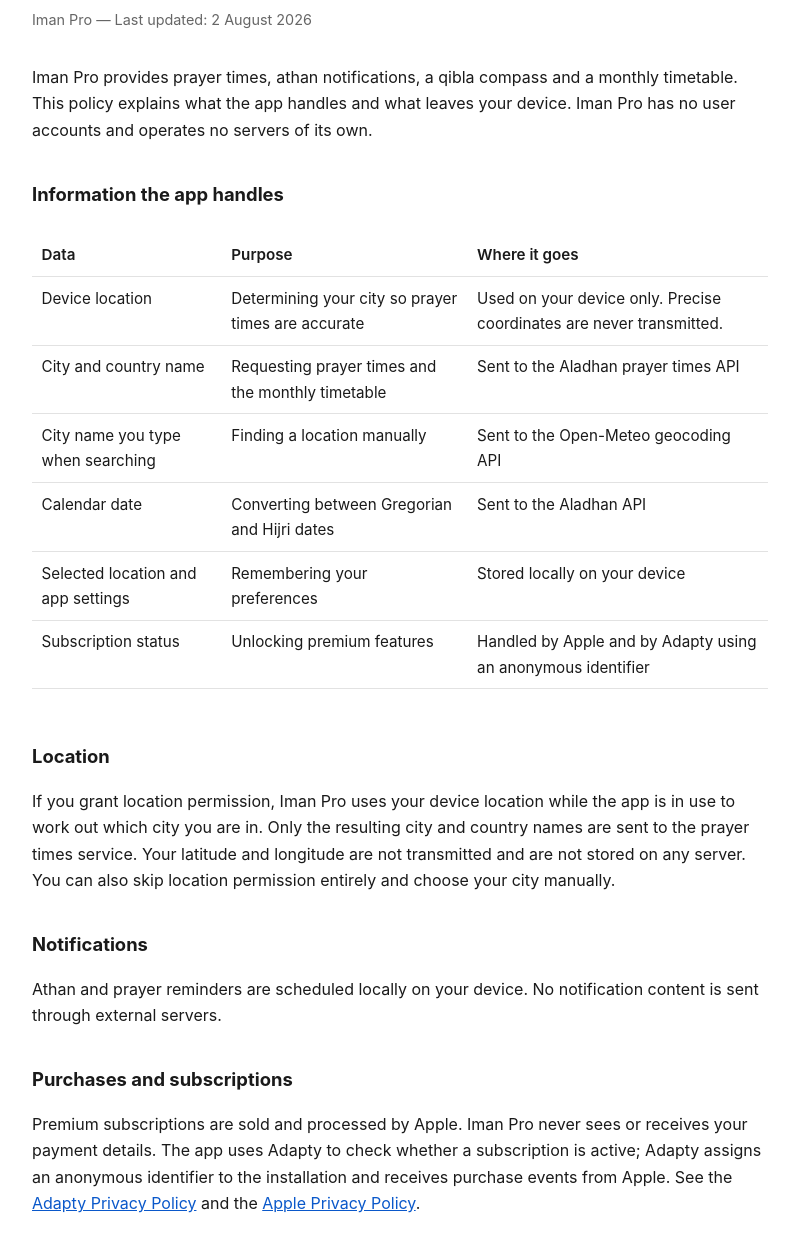
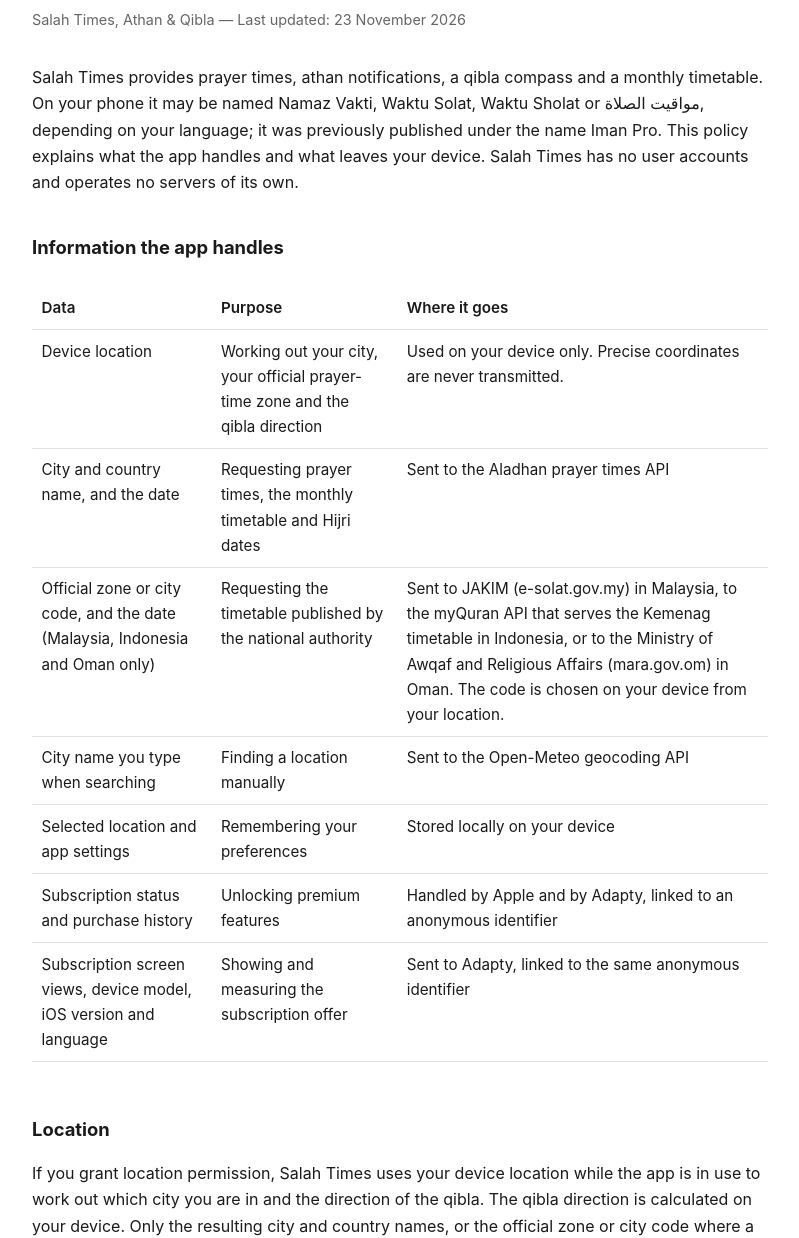
Before and after one commit to GrowtherLab/legal, a plain HTML site: page iman-pro/privacy.html in a window 1280 px wide. Shown: the part 124-1362 px from the top of the page, without its empty margins (240-1039 px from the left). Drawn offline with Linux system fonts and the light colour scheme.

Commit message:
Update the Salah Times privacy policy
Rename from Iman Pro to the store name; add the official timetable
services (JAKIM, Kemenag via myQuran, Oman's Ministry of Awqaf) that
receive a zone or city code derived on device; describe what Adapty
records (subscription screen views, device model, iOS version,
language) so the policy matches the App Privacy labels.

Co-Authored-By: Claude Opus 5.5 <noreply@anthropic.com>

```diff
--- a/iman-pro/privacy.html
+++ b/iman-pro/privacy.html
@@ -2,18 +2,20 @@
 <html lang="en">
 <meta charset="utf-8">
 <meta name="viewport" content="width=device-width, initial-scale=1">
-<title>Privacy Policy — Iman Pro</title>
+<title>Privacy Policy — Salah Times</title>
 <link rel="stylesheet" href="../assets/style.css">
 
 <p class="back"><a href="../">← GrowtherLab legal</a></p>
 
 <h1>Privacy Policy</h1>
-<p class="updated">Iman Pro — Last updated: 2 August 2026</p>
+<p class="updated">Salah Times, Athan &amp; Qibla — Last updated: 23 November 2026</p>
 
 <p>
-  Iman Pro provides prayer times, athan notifications, a qibla compass and a monthly
-  timetable. This policy explains what the app handles and what leaves your device.
-  Iman Pro has no user accounts and operates no servers of its own.
+  Salah Times provides prayer times, athan notifications, a qibla compass and a monthly
+  timetable. On your phone it may be named Namaz Vakti, Waktu Solat, Waktu Sholat or
+  مواقيت الصلاة, depending on your language; it was previously published under the name
+  Iman Pro. This policy explains what the app handles and what leaves your device.
+  Salah Times has no user accounts and operates no servers of its own.
 </p>
 
 <h2>Information the app handles</h2>
@@ -22,13 +24,20 @@
   <tr><th>Data</th><th>Purpose</th><th>Where it goes</th></tr>
   <tr>
     <td>Device location</td>
-    <td>Determining your city so prayer times are accurate</td>
+    <td>Working out your city, your official prayer-time zone and the qibla direction</td>
     <td>Used on your device only. Precise coordinates are never transmitted.</td>
   </tr>
   <tr>
-    <td>City and country name</td>
-    <td>Requesting prayer times and the monthly timetable</td>
+    <td>City and country name, and the date</td>
+    <td>Requesting prayer times, the monthly timetable and Hijri dates</td>
     <td>Sent to the Aladhan prayer times API</td>
+  </tr>
+  <tr>
+    <td>Official zone or city code, and the date (Malaysia, Indonesia and Oman only)</td>
+    <td>Requesting the timetable published by the national authority</td>
+    <td>Sent to JAKIM (e-solat.gov.my) in Malaysia, to the myQuran API that serves the
+      Kemenag timetable in Indonesia, or to the Ministry of Awqaf and Religious Affairs
+      (mara.gov.om) in Oman. The code is chosen on your device from your location.</td>
   </tr>
   <tr>
     <td>City name you type when searching</td>
@@ -36,30 +45,31 @@
     <td>Sent to the Open-Meteo geocoding API</td>
   </tr>
   <tr>
-    <td>Calendar date</td>
-    <td>Converting between Gregorian and Hijri dates</td>
-    <td>Sent to the Aladhan API</td>
-  </tr>
-  <tr>
     <td>Selected location and app settings</td>
     <td>Remembering your preferences</td>
     <td>Stored locally on your device</td>
   </tr>
   <tr>
-    <td>Subscription status</td>
+    <td>Subscription status and purchase history</td>
     <td>Unlocking premium features</td>
-    <td>Handled by Apple and by Adapty using an anonymous identifier</td>
+    <td>Handled by Apple and by Adapty, linked to an anonymous identifier</td>
+  </tr>
+  <tr>
+    <td>Subscription screen views, device model, iOS version and language</td>
+    <td>Showing and measuring the subscription offer</td>
+    <td>Sent to Adapty, linked to the same anonymous identifier</td>
   </tr>
 </table>
 </div>
 
 <h2>Location</h2>
 <p>
-  If you grant location permission, Iman Pro uses your device location while the app is
-  in use to work out which city you are in. Only the resulting city and country names are
-  sent to the prayer times service. Your latitude and longitude are not transmitted and
-  are not stored on any server. You can also skip location permission entirely and choose
-  your city manually.
+  If you grant location permission, Salah Times uses your device location while the app is
+  in use to work out which city you are in and the direction of the qibla. The qibla
+  direction is calculated on your device. Only the resulting city and country names, or the
+  official zone or city code where a national timetable is used, are sent to the prayer
+  times services. Your latitude and longitude are not transmitted and are not stored on any
+  server. You can also skip location permission entirely and choose your city manually.
 </p>
 
 <h2>Notifications</h2>
@@ -70,10 +80,13 @@
 
 <h2>Purchases and subscriptions</h2>
 <p>
-  Premium subscriptions are sold and processed by Apple. Iman Pro never sees or receives
-  your payment details. The app uses Adapty to check whether a subscription is active;
-  Adapty assigns an anonymous identifier to the installation and receives purchase events
-  from Apple. See the
+  Premium subscriptions are sold and processed by Apple. Salah Times never sees or receives
+  your payment details. The app uses Adapty to show the subscription offer and to check
+  whether a subscription is active. Adapty assigns an anonymous identifier to the
+  installation, receives purchase events from Apple, and records when the subscription
+  screen is shown together with basic device information (device model, iOS version and
+  language). This identifier is not linked to your name, email or Apple Account, and it is
+  not used for advertising or to track you across other apps. See the
   <a href="https://adapty.io/privacy/">Adapty Privacy Policy</a> and the
   <a href="https://www.apple.com/legal/privacy/">Apple Privacy Policy</a>.
 </p>
@@ -81,8 +94,11 @@
 <h2>Third-party services</h2>
 <ul>
   <li><a href="https://aladhan.com/">Aladhan</a> — prayer time and Hijri date calculations</li>
+  <li><a href="https://www.e-solat.gov.my/">JAKIM e-Solat</a> — official prayer times in Malaysia</li>
+  <li><a href="https://api.myquran.com/">myQuran</a> — the Kemenag prayer timetable in Indonesia</li>
+  <li><a href="https://www.mara.gov.om/">Ministry of Awqaf and Religious Affairs, Oman</a> — official prayer times in Oman</li>
   <li><a href="https://open-meteo.com/">Open-Meteo</a> — city search (geocoding)</li>
-  <li><a href="https://adapty.io/">Adapty</a> — subscription status management</li>
+  <li><a href="https://adapty.io/">Adapty</a> — subscription offer and subscription status</li>
   <li><a href="https://www.apple.com/">Apple</a> — payment processing and subscription billing</li>
 </ul>
 <p>
@@ -94,7 +110,8 @@
 <ul>
   <li>No user accounts, sign-up or login</li>
   <li>No advertising and no advertising identifiers</li>
-  <li>No analytics or behavioural tracking SDKs</li>
+  <li>No tracking across other companies' apps or websites</li>
+  <li>No analytics beyond the subscription screen views described above</li>
   <li>No selling or sharing of personal data</li>
   <li>No contacts, photos, microphone or health data access</li>
 </ul>
@@ -102,22 +119,23 @@
 <h2>Data retention</h2>
 <p>
   Your settings and selected location are stored only on your device and are removed when
-  you delete the app. Because Iman Pro holds no accounts and runs no servers, there is no
-  stored profile to delete or export.
+  you delete the app. Salah Times holds no accounts and runs no servers, so there is no
+  profile of ours to delete or export. Data held by Adapty and Apple is kept under their
+  policies linked above.
 </p>
 
 <h2>Children</h2>
 <p>
-  Iman Pro is suitable for a general audience and does not knowingly collect personal
+  Salah Times is suitable for a general audience and does not knowingly collect personal
   information from children.
 </p>
 
 <h2>Your rights</h2>
 <p>
   Depending on where you live, you may have rights to access, correct or delete personal
-  data held about you. As described above, Iman Pro does not hold personal data on any
-  server. For questions about data handled by Apple or Adapty, please refer to their
-  policies linked above, or contact us.
+  data held about you. As described above, Salah Times does not hold personal data on any
+  server of its own. For questions about data handled by Apple or Adapty, please refer to
+  their policies linked above, or contact us.
 </p>
 
 <h2>Changes to this policy</h2>
@@ -131,6 +149,10 @@
   Questions about this policy:
   <a href="mailto:6p7vhcxjmn@privaterelay.appleid.com">6p7vhcxjmn@privaterelay.appleid.com</a>
 </p>
+<p>
+  See also <a href="support.html">Support</a> and the
+  <a href="https://www.apple.com/legal/internet-services/itunes/dev/stdeula/">Terms of Use (Apple Standard EULA)</a>.
+</p>
 
-<footer>Iman Pro is published by GrowtherLab.</footer>
+<footer>Salah Times is published by GrowtherLab.</footer>
 </html>
```
